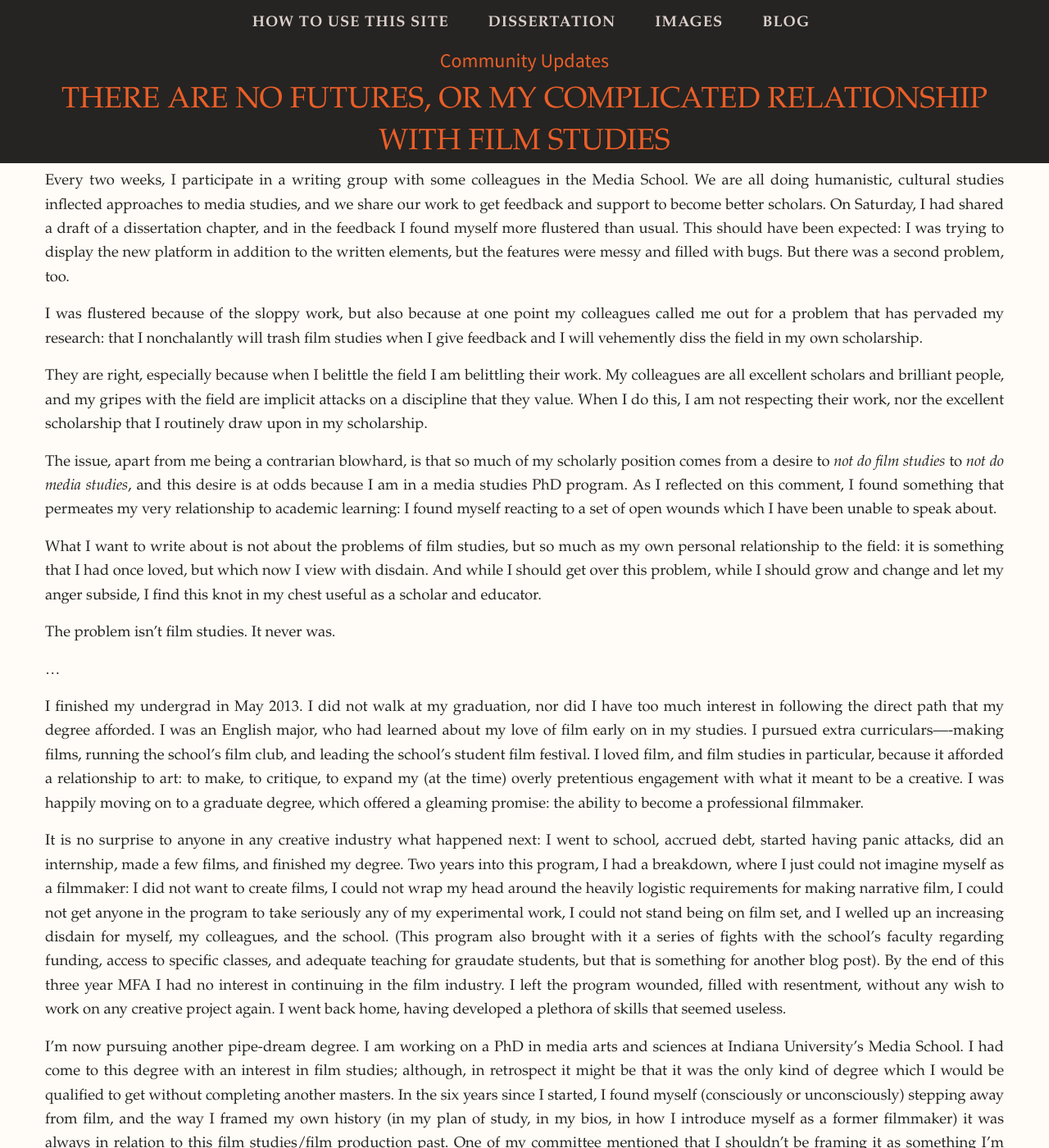
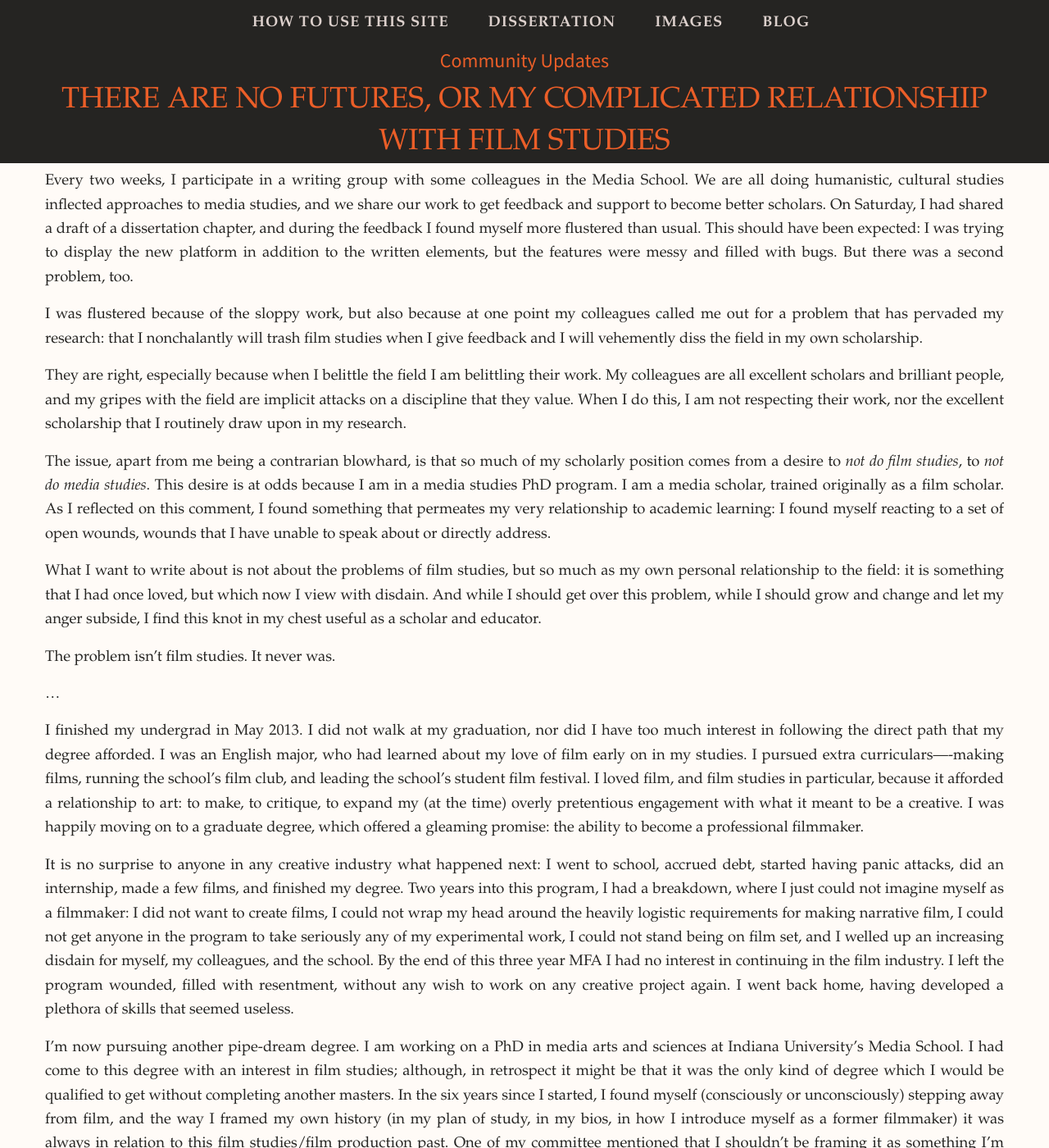
Before and after one commit to TuberculosisSpecimen/diss, a Jekyll site: the page built from _posts/2022-11-8-IHateFilmStudies.md, in a window 1280 px wide and 1400 px high. Shown: the whole window at 82% size. Built offline with Jekyll 4.4.1, drawn with Linux system fonts in a browser that asks for light colours; nearby versions of some CDN libraries; some web fonts are replaced; some of the changed text lies outside the part shown.

Commit message:
Lots of grammar fixes for the blog post.

```diff
--- a/_posts/2022-11-8-IHateFilmStudies.md
+++ b/_posts/2022-11-8-IHateFilmStudies.md
@@ -7,13 +7,13 @@
 
 ---
 
-Every two weeks, I participate in a writing group with some colleagues in the Media School. We are all doing humanistic, cultural studies inflected approaches to media studies, and we share our work to get feedback and support to become better scholars. On Saturday, I had shared a draft of a dissertation chapter, and in the feedback I found myself more flustered than usual. This should have been expected: I was trying to display the new platform in addition to the written elements, but the features were messy and filled with bugs. But there was a second problem, too.
+Every two weeks, I participate in a writing group with some colleagues in the Media School. We are all doing humanistic, cultural studies inflected approaches to media studies, and we share our work to get feedback and support to become better scholars. On Saturday, I had shared a draft of a dissertation chapter, and during the feedback I found myself more flustered than usual. This should have been expected: I was trying to display the new platform in addition to the written elements, but the features were messy and filled with bugs. But there was a second problem, too.
 
 I was flustered because of the sloppy work, but also because at one point my colleagues called me out for a problem that has pervaded my research: that I nonchalantly will trash film studies when I give feedback and I will vehemently diss the field in my own scholarship.
 
-They are right, especially because when I belittle the field I am belittling their work. My colleagues are all excellent scholars and brilliant people, and my gripes with the field are implicit attacks on a discipline that they value. When I do this, I am not respecting their work, nor the excellent scholarship that I routinely draw upon in my scholarship.
+They are right, especially because when I belittle the field I am belittling their work. My colleagues are all excellent scholars and brilliant people, and my gripes with the field are implicit attacks on a discipline that they value. When I do this, I am not respecting their work, nor the excellent scholarship that I routinely draw upon in my research.
 
-The issue, apart from me being a contrarian blowhard, is that so much of my scholarly position comes from a desire to *not do film studies* to *not do media studies*, and this desire is at odds because I am in a media studies PhD program. As I reflected on this comment, I found something that permeates my very relationship to academic learning: I found myself reacting to a set of open wounds which I have been unable to speak about.
+The issue, apart from me being a contrarian blowhard, is that so much of my scholarly position comes from a desire to *not do film studies*, to *not do media studies*. This desire is at odds because I am in a media studies PhD program. I am a media scholar, trained originally as a film scholar. As I reflected on this comment, I found something that permeates my very relationship to academic learning: I found myself reacting to a set of open wounds, wounds that I have unable to speak about or directly address.
 
 What I want to write about is not about the problems of film studies, but so much as my own personal relationship to the field: it is something that I had once loved, but which now I view with disdain. And while I should get over this problem, while I should grow and change and let my anger subside, I find this knot in my chest useful as a scholar and educator.
 
@@ -23,31 +23,31 @@
 
 I finished my undergrad in May 2013. I did not walk at my graduation, nor did I have too much interest in following the direct path that my degree afforded. I was an English major, who had learned about my love of film early on in my studies. I pursued extra curriculars—-making films, running the school's film club, and leading the school's student film festival. I loved film, and film studies in particular, because it afforded a relationship to art: to make, to critique, to expand my (at the time) overly pretentious engagement with what it meant to be a creative. I was happily moving on to a graduate degree, which offered a gleaming promise: the ability to become a professional filmmaker.
 
-It is no surprise to anyone in any creative industry what happened next: I went to school, accrued debt, started having panic attacks, did an internship, made a few films, and finished my degree. Two years into this program, I had a breakdown, where I just could not imagine myself as a filmmaker: I did not want to create films, I could not wrap my head around the heavily logistic requirements for making narrative film, I could not get anyone in the program to take seriously any of my experimental work, I could not stand being on film set, and I welled up an increasing disdain for myself, my colleagues, and the school. (This program also brought with it a series of fights with the school's faculty regarding funding, access to specific classes, and adequate teaching for graudate students, but that is something for another blog post). By the end of this three year MFA I had no interest in continuing in the film industry. I left the program wounded, filled with resentment, without any wish to work on any creative project again. I went back home, having developed a plethora of skills that seemed useless.
+It is no surprise to anyone in any creative industry what happened next: I went to school, accrued debt, started having panic attacks, did an internship, made a few films, and finished my degree. Two years into this program, I had a breakdown, where I just could not imagine myself as a filmmaker: I did not want to create films, I could not wrap my head around the heavily logistic requirements for making narrative film, I could not get anyone in the program to take seriously any of my experimental work, I could not stand being on film set, and I welled up an increasing disdain for myself, my colleagues, and the school. By the end of this three year MFA I had no interest in continuing in the film industry. I left the program wounded, filled with resentment, without any wish to work on any creative project again. I went back home, having developed a plethora of skills that seemed useless.
 
 I'm now pursuing another pipe-dream degree. I am working on a PhD in media arts and sciences at Indiana University's Media School. I had come to this degree with an interest in film studies; although, in retrospect it might be that it was the only kind of degree which I would be qualified to get without completing another masters. In the six years since I started, I found myself (consciously or unconsciously) stepping away from film, and the way I framed my own history (in my plan of study, in my bios, in how I introduce myself as a former filmmaker) it was always in relation to this film studies/film production past. One of my committee mentioned that I shouldn't be framing it as something I'm moving away from and that I should instead be positing my narrative by declaring to where I am headed.
 
 I tell this story to try to articulate a cycle in which I was caught: in lieu of professional success, I kept returning to school. The university system could promise me so many things--to be a filmmaker, to be an academic, to be an artist--it could shelter me, it could help me grow, and then once the program completed, it would leave me unprepared once again for a life beyond that environment.
 
-I think there is something pernicious about this. Schools like Indiana University bring on too many PhDs and other graduate students, partly because of the requirements to be an R1 institution. They also bring us on to fill their graduate classes.[^fn1] Acceptance to a program has nothing to do with the utter lack of tenure track positions in America's colleges and universities, and the universities themselves are, at best, ambivalent toward the surplus created by lax graduate enrollment. (I could go on, but that is another essay entirely, and frankly its own genre in academic literature.)
+I think there is something pernicious about this. Schools like Indiana University bring on too many PhDs and other graduate students, partly because of the requirements to be an R1 institution. They also bring us on to fill their graduate classes.[^fn1] Acceptance to a program has nothing to do with the utter lack of tenure track positions in America's colleges and universities, and the universities themselves are, at best, ambivalent toward the surplus created by lax graduate enrollment.
 
 There is a similar problem at every degree level: we are promised a kind of career path, but one that is increasingly difficult to attain, and one which our studies seem ambivalent toward. If we fail, then that failure is marked as a personal failure.
 
 At Loyola Marymount I was told at my first orientation session that I would only succeed in the film industry if I really wanted it: if I worked on sets, and gave it my all. In retrospect this comment was also a means to deflect the school's haphazard approach to teaching film production: any failures weren't the school's fault; it was the student's themselves who did not work hard enough to succeed.
 
-I am critiquing humanistic and arts degrees, because they are the ones that I have attained, but my target is not these softer fields. They are as to blame as film studies is. The problem is a structural one: *the university system cannot sell itself as a means to a career.* Any successes the university system has had in bouying the livelihoods of its graduates has more to do with its modes of exclusion than its ability to onboard students to particular career paths. In the twentieth century, it was a gateway to a middle class life because it was a way to exclude anyone else from being qualified to be a nurse, teacher, journalist, accountant, lawyer, or other professional position. This exclusion is why the price of degrees can continue to inflate: because the benefit  of pursuing this degree (*"as long as it's useful"*) outweighs the crushing debt which will sink my generation and the next.
+I am critiquing humanistic and arts degrees, because they are the ones that I have attained, but my target is not these softer fields. They are as to blame as film studies is. The problem is a structural one: *the university system cannot sell itself as a means to a career.* Any successes the university system has had in bouying the livelihoods of its graduates has more to do with its modes of exclusion than its ability to onboard students to particular career paths. In the twentieth century, it was a gateway to a middle class life because it excluded anyone else from being qualified to be a nurse, teacher, journalist, accountant, lawyer, or other professional position. This exclusion is why the price of degrees can continue to inflate: because the benefit  of pursuing this degree (*"as long as it's useful"*) outweighs the cost. (So long as we ignore the crushing debt which will sink my generation and the next.)
 
 Film studies is the path I followed. I swallowed the same promises, and what I have to show for it is a bezoar of all of my resentment, my failures, my hopes, and my desires. When I read my colleagues work, I am overwhelmed by a feeling of pessimism. It does not matter how good, or thoughtful, or productive their work is, all I can think of is that the field in which we work has been steadily salted for decades. All I can think is that *there is no future here*. That is baggage I'm bringing to my reading, which I am unfairly projecting onto their work. I do the same when reading published scholarship in my field: *there is no future here*. It is the implicit reason why I keep moving away from my home discipline, because *I cannot see a future there*. But even as I shift fields, I know there are no greener pastures, and that no matter where I go, *there will be no future there* either.
 
 ...
 
-Returning to my gripes with my home field, I am beginning to realize that my critiques--dismissals of object (what good is studying Hitchcock when algorithms are entrenching a new generation of oil barons), my displeasure in close reading (which is useful, but so dull to me), my handwringing about our goals (are we supposed to think that film analysis or history will better an understanding of the stratification of race and class? Can film studies help anyone outside the field?)--all stack onto a curricular crisis: what good does this do our students? What futures can our scholarship bring them?
+Returning to my gripes with my home field, I am beginning to realize that my critiques--dismissals of object (what good is studying Hitchcock when algorithms are entrenching a new generation of gilded barons), my displeasure in close reading (which is useful, but so dull to me), my handwringing about our goals (are we supposed to think that film analysis or history will better an understanding of the stratification of race and class? Can film studies help anyone outside the field?)--all stack onto a curricular crisis: what good does this do our students? What futures can our scholarship bring them?
 
 All of this is bubbling to the surface now because I am teaching first year, exploratory students the ins and outs of college learning. I have seen many of them who are interested in arts-based careers, and my go-to guidance has been to encourage them to explore. Any time I say this, I feel like I am misleading them: I could tell them, as I was told, that these fields are difficult to break into. I could tell them, as I wished I had been told, that they should be prepared not for the best, but for the worst.
 
 I always hold my tongue. I cannot break their hearts.
 
-Some of the readings I assigned were about the value of college, and what an education *means*.[^fn2] I used one of our sessions to try to express some of the implicit contradictions of the two authors' arguments: we're here to learn, to grow, to find ourselves, and even if it cost $100,000 it would be worth it. I was told that too, and now I avoid looking at my student loan balance. I was told that too, and now all I have of my studies is a pit of resentment that forms when I think about my past degrees.
+Some of the readings I assigned were about the value of college, and what an education *means*.[^fn2] I used one of our sessions to try to express some of the implicit contradictions of the two authors' arguments: we're here to learn, to grow, to find ourselves, and even if it cost $100,000 it would be worth it. I was told that too, and now I avoid looking at my student loan balance. I was told that too, and now all I have from my past degrees is a pit of resentment in my stomach.
 
 The problem is that this thinking, even if it is career oriented, is blind to the structural issues which weigh down my generation and the next: wages have been stagnat for a decade, creative fields are needlessly exploitative (that is not to mention how deeply racist and sexist some of them are as well), the fact that more college degrees universities print the less value they represent, and that following your dreams is all right and great until the student loans are due.
 
@@ -57,13 +57,13 @@
 
 I don't have any good conclusions. In previous drafts, I found myself taking a polemical turn. While energizing, that genre feels equally dishonest, as any claims made tend to crack under any pressure.
 
-Instead, more honesty may be warranted: I distrust film studies because I am still trying to mend the wounds of my dalliance as a filmmaker. I *unfairly* blame the field for this, and it manifests in the knee jerk reaction I have to the work of my colleagues, fellow scholars, and my view of the field. I need to continue to address this resentment, but I am still processing, reflecting, and trying to gauge my wounds.
+Instead, more honesty may be warranted: I distrust film studies because I am still trying to mend the wounds from my dalliance as a filmmaker. I *unfairly* blame the field for this, and it manifests in the knee jerk reaction I have to the work of my colleagues, fellow scholars, and my view of the field. I need to continue to address this resentment, but I am still processing, reflecting, and trying to gauge the size of my cuts.
 
 I am racked with guilt about my position in the university: it is my job to teach these students, and thus I am at least partially culpable with extending the mistruths of the university education. Of course, because of my training, I am suited to teaching certain classes, guiding students interested in film, and while I try to be honest with them I do not have the heart to be as brutally honest as I think I should be.
 
 One of the reasons I have been drawn to the digital humanities (whose big tent enables filmic studies too) is that I find the tools that I am teaching to be more broadly applicable to a range of professions. I like the digital humanities, because at Indiana University, there is no department or central curriculum: it is scattered, adopted by a hodgepodge of interested faculty and students. I can seed these skills and technologies in a range of classes, which avoids the heavy time investment of film production degrees in teaching so many different skills, platforms, and cinematic techniques. During my undergrad and MFA, film studies and film production were always at odds (not to mention also the additional competition by communication science as well). I suspect specialists (especially undergraduate specialists) will do worse in America's abominable labor market. I think too this specialization is one of the reasons I followed the trajectory I did: I know film, thus, I should follow film.
 
-I think also, more importantly, I feel like I fit better in the digital humanities. I have found my people, and I feel like I can leave a good amount of my baggage behind. Of course, the spectre that hangs over my head is that my degree is in media arts and sciences, and that I cannot and should not abandon that field. There is a lot of really excellent scholarship, even if my biases tinge me against it.
+I think also, more importantly, I fit better in the digital humanities. I have found my people, and I feel like I can leave a good amount of my baggage behind. Of course, the spectre that hangs over my head is that my degree is in media arts and sciences, and that I cannot and should not abandon that field. There is a lot of really excellent scholarship, even if my biases tinge me against it.
 
 ...
 
```
